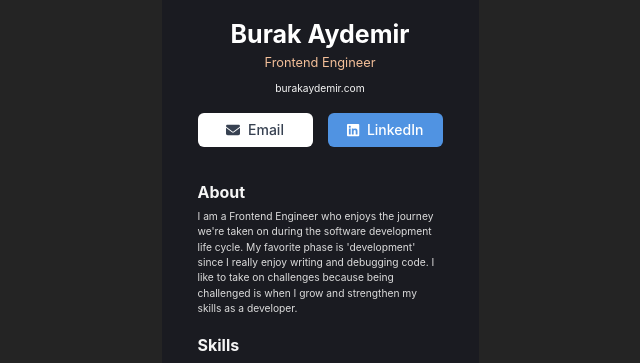
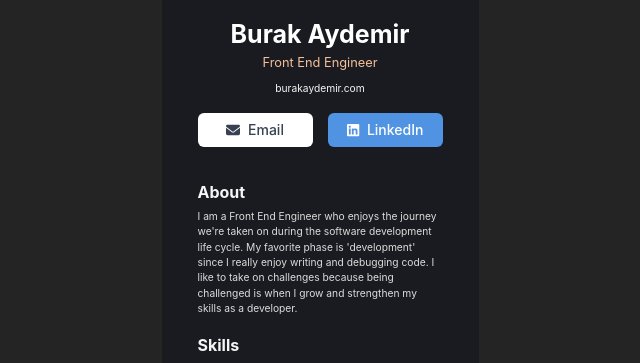
Before and after one commit to BurakAy/BusinessCard, a React (Vite) app: page / in a window 1280 px wide. Shown: the part 327-690 px from the top of the page, without its empty margins (320-960 px from the left). Built offline with nearby package versions, Linux system fonts and the light colour scheme.

Commit message:
changed frontend to front end

```diff
--- a/src/components/CardBody.jsx
+++ b/src/components/CardBody.jsx
@@ -6,7 +6,7 @@ const CardBody = () => {
       <div className="card--body_section">
         <h3>About</h3>
         <p>
-          I am a Frontend Engineer who enjoys the journey we're taken on during
+          I am a Front End Engineer who enjoys the journey we're taken on during
           the software development life cycle. My favorite phase is
           'development' since I really enjoy writing and debugging code. I like
           to take on challenges because being challenged is when I grow and
--- a/src/components/CardTitle.jsx
+++ b/src/components/CardTitle.jsx
@@ -4,7 +4,7 @@ const CardTitle = () => {
   return (
     <div className="card--title_container">
       <h1>Burak Aydemir</h1>
-      <h3>Frontend Engineer</h3>
+      <h3>Front End Engineer</h3>
       <a href="https://burakaydemir.com" target="_blank">
         burakaydemir.com
       </a>
```
